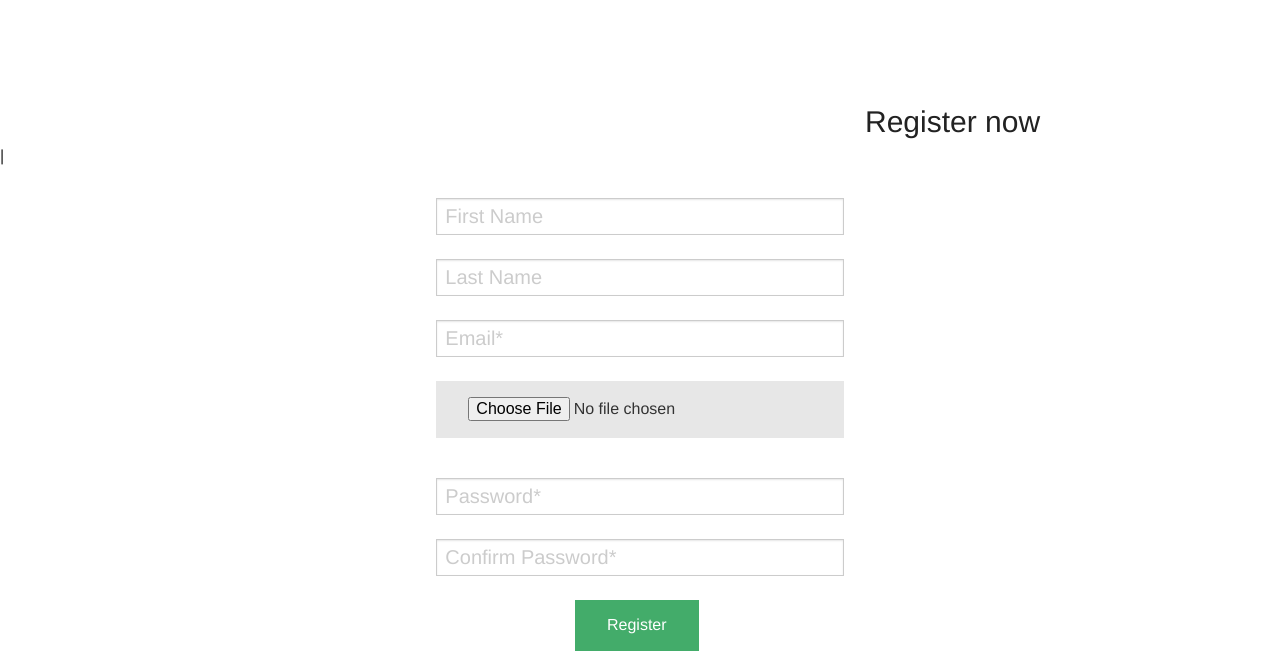
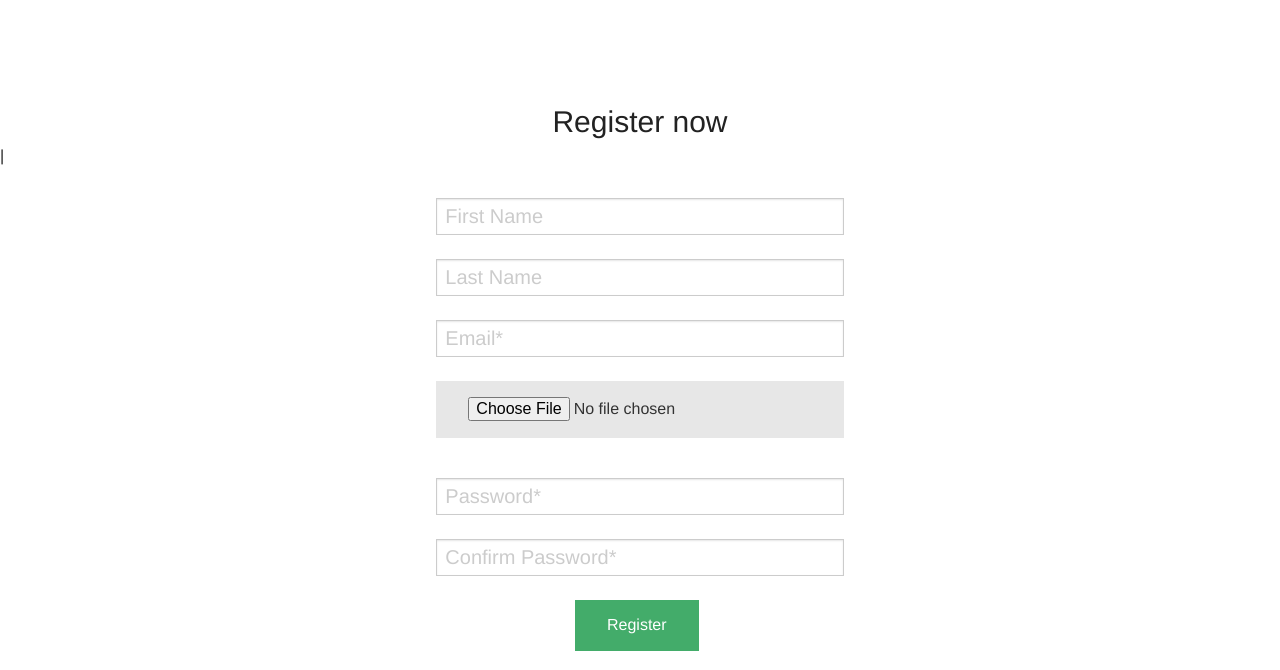
Before and after one commit to omarashraf/eShop, a PHP site: page /register.php in a window 1280 px wide. Shown: the part 45-715 px from the top of the page. Run offline with PHP 8.4, Linux system fonts and the light colour scheme.

Commit message:
pull & push

```diff
--- a/register.php
+++ b/register.php
@@ -79,7 +79,7 @@
     </div>
     <br>
 
-	<div class="element" style="margin-left: 865px; margin-top: 75px; font-size: 30px;"></div>
+	<div class="element" style="text-align: center; margin-top: 75px; font-size: 30px;"></div>
 
 	<form enctype='multipart/form-data' method="post" style="margin-top: 30px;">
 		<input type='hidden' name='registered' id='registered' value='1'></input>
```
